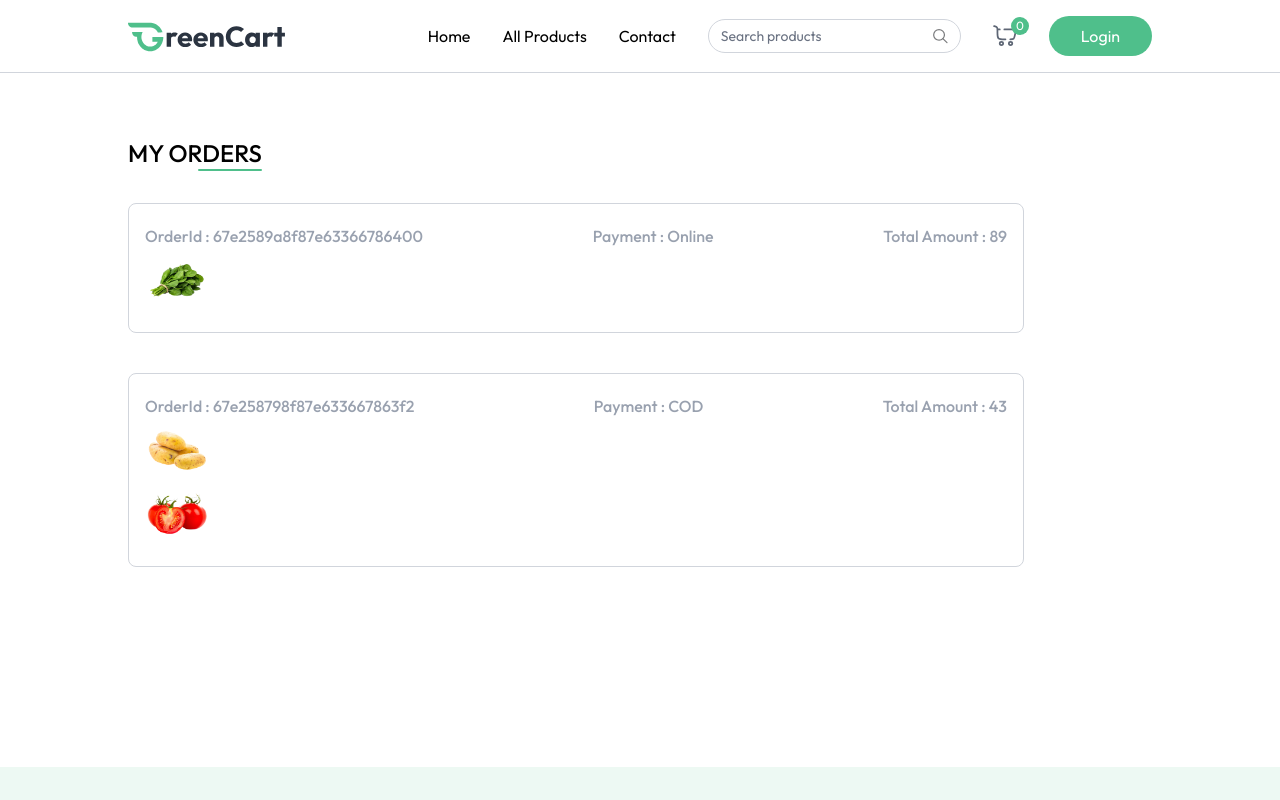
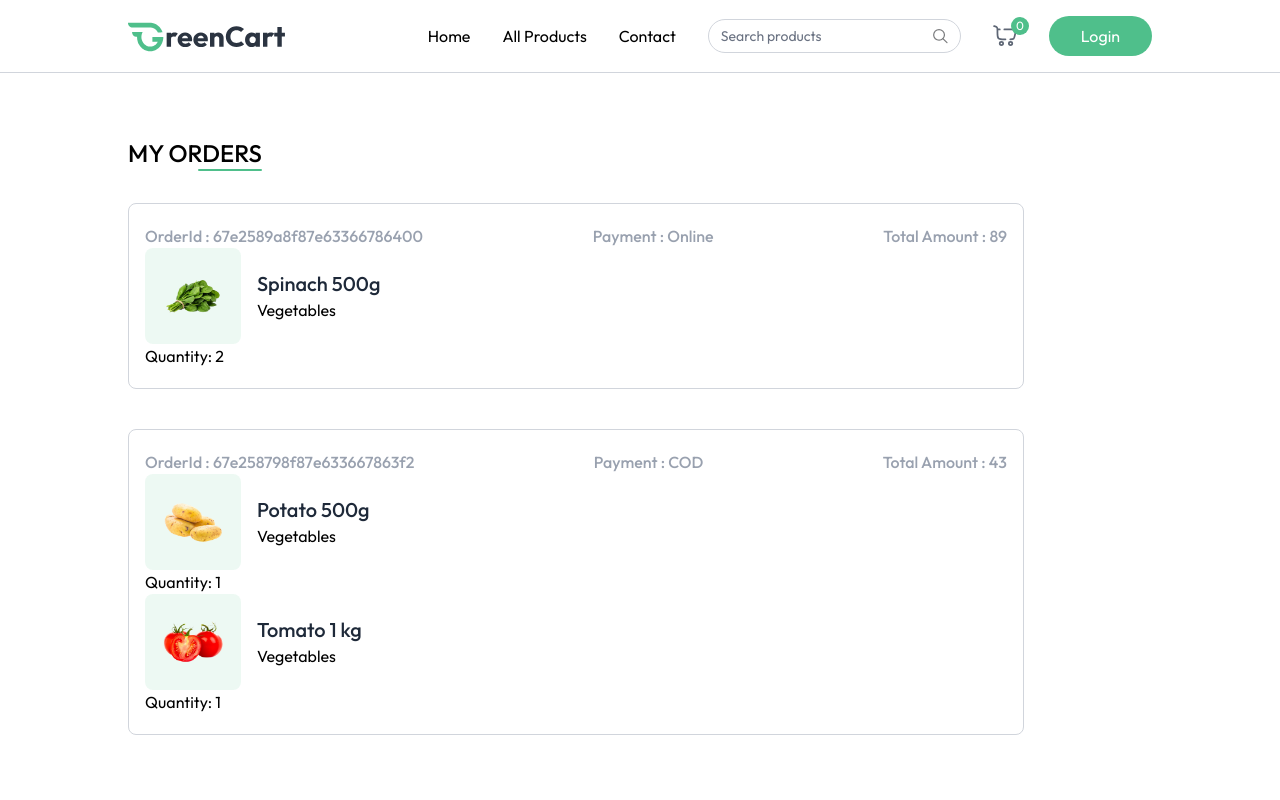
Before and after one commit to Kafoor-Nimas/Grocery-Delivery, a React (Vite) app in the folder client/: page /my-orders in a window 1280 px wide. Shown: the top 800 px of the page. Built offline with nearby package versions, Linux system fonts and the light colour scheme.

Commit message:
feat: improve item display layout in MyOrders page

```diff
--- a/client/src/pages/MyOrders.jsx
+++ b/client/src/pages/MyOrders.jsx
@@ -34,14 +34,23 @@ const MyOrders = () => {
           </p>
           {order.items.map((item, index) => (
             <div key={index}>
-              <div>
-                <div className="bg">
+              <div className="flex items-center mb-4 md:mb-0">
+                <div className="bg-primary/10 p-4 rounded-lg">
                   <img
                     src={item.product.image[0]}
                     alt="image"
                     className="w-16 h-16"
                   />
                 </div>
+                <div className="ml-4">
+                  <h2 className="text-xl font-medium text-gray-800">
+                    {item.product.name}
+                  </h2>
+                  <p>{item.product.category}</p>
+                </div>
+              </div>
+              <div>
+                <p>Quantity: {item.quantity || "1"}</p>
               </div>
             </div>
           ))}
```
